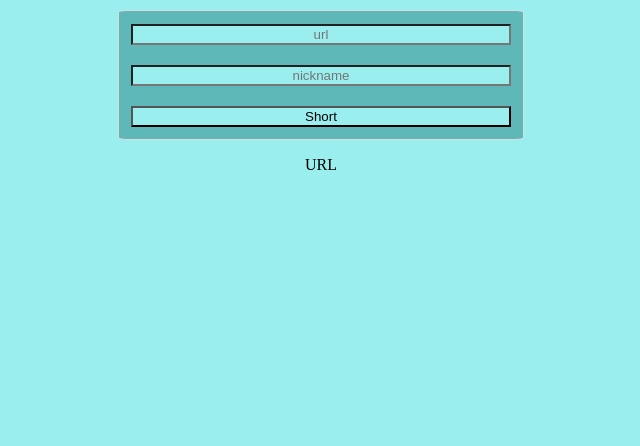
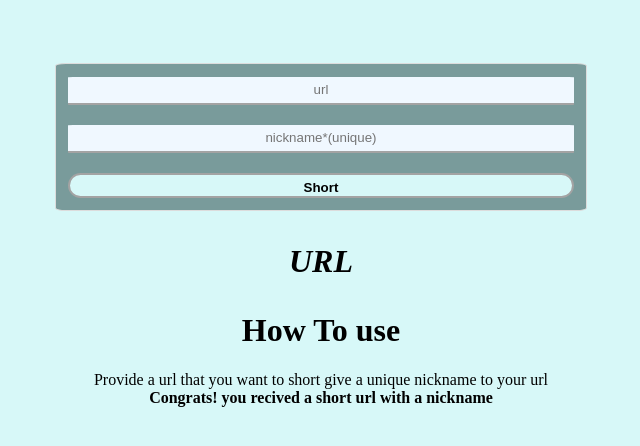
Before and after one commit to aakashindoriya/shorturl, a website: page home.html in a window 1280 px wide. Shown: the whole page, without its empty margins (319-959 px from the left). Drawn offline with Linux system fonts and the light colour scheme.

Commit message:
improved css

```diff
--- a/home.html
+++ b/home.html
@@ -3,12 +3,51 @@
 <head>
     <style>
         *{
-            background-color: rgb(155, 238, 238);
+            background-color: rgb(215, 248, 248);
             text-align: center;
+
         }
         #form{
             display: flex;
-            width: 30%;
+            width: 40%;
+            flex-direction: column;
+            gap: 20px;
+            margin: auto;
+            margin-top: 5%;
+            padding: 1%;
+            border: 1px solid gainsboro;
+            border-radius: 2%;
+            background-color: rgb(121, 155, 155);
+
+        }
+        input {
+            height: 24px;
+            background-color: aliceblue;
+            border: 1px transparent;
+            border-radius: 1%;
+            border-bottom: 2px solid rgb(163, 163, 163);
+        }
+        button {
+            border: 2px solid rgb(163, 163, 163);
+            height: 25px;
+            color: black;
+            border-radius: 40px;
+            font-weight: bolder;
+            padding: 1%;
+
+        }
+        button:hover{
+            cursor: pointer;
+        }
+        #res{
+            font-size: xx-large;
+            font-weight: bolder;
+            font-style: oblique;
+        }
+        @media screen and (max-width:600px) {
+            #form{
+            display: flex;
+            width: 90%;
             flex-direction: column;
             gap: 20px;
             margin: auto;
@@ -16,8 +55,9 @@
             padding: 1%;
             border: 1px solid gainsboro;
             border-radius: 2%;
-            background-color: rgb(95, 184, 184);
+            background-color: rgb(121, 155, 155);
 
+        }
         }
     </style>
     <meta charset="UTF-8">
@@ -27,11 +67,17 @@
 </head>
 <body>
     <div id="form">
-        <input placeholder="url" id="url"/><input placeholder="nickname" id="name" /><button onclick="short()">Short</button>
+        <input placeholder="url" id="url"/>
+        <input placeholder="nickname*(unique)" id="name" />
+        <button onclick="short()">Short</button>
 
     </div>
     <div id="ress">
         <p id="res">URL</p>
+    </div>
+    <div>
+        <h1>How To use</h1>
+        <p>Provide a url that you want to short give a unique nickname to your url <br> <b>Congrats! you recived a short url with a nickname</b></p>
     </div>
 </body>
 <script>
```
